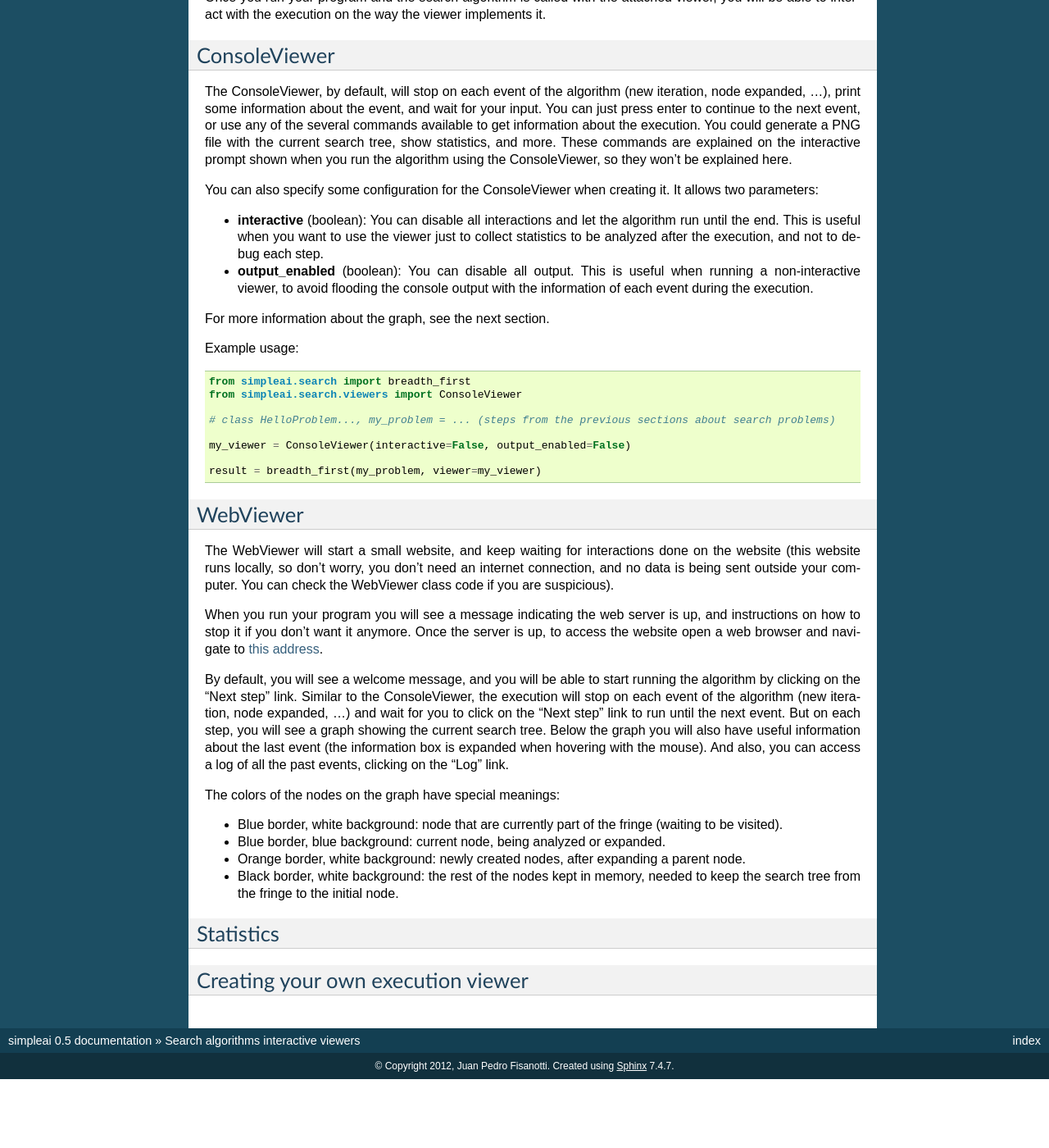
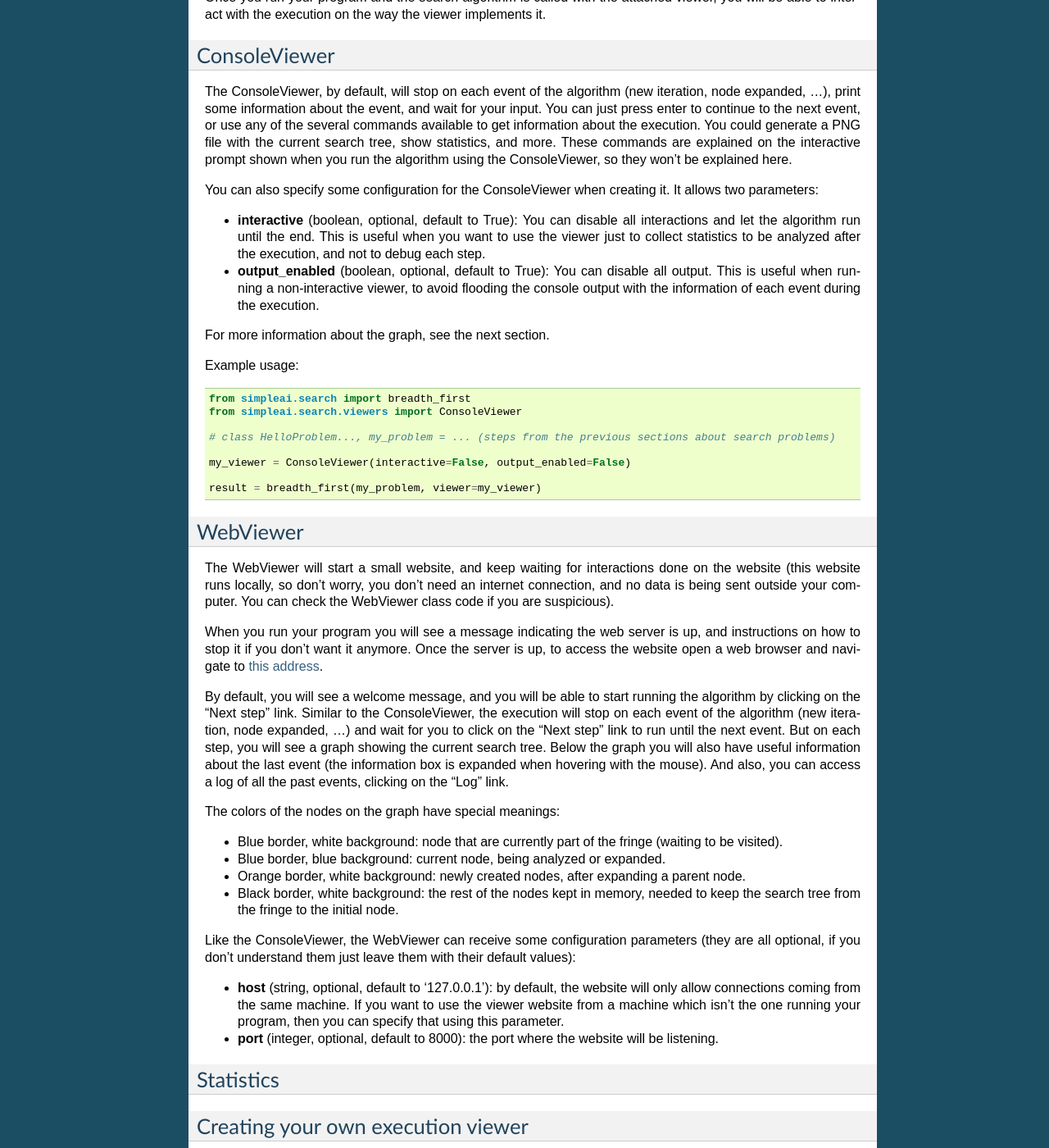
Before and after one commit to simpleai-team/simpleai, a Sphinx documentation site: the page built from docs/search_viewers.rst, in a window 1280 px wide and 1400 px high, scrolled down 780 px. Shown: the whole window at 82% size. Built offline with Sphinx 7.4.7, drawn with Linux system fonts in a browser that asks for light colours; before the commit the page ends 2096 px from its top, so only the background shows below that.

Commit message:
Added the web viewer parameters doc, and specified the default values for the console viewer parameters

```diff
--- a/docs/search_viewers.rst
+++ b/docs/search_viewers.rst
@@ -65,12 +65,14 @@ explained here.
 You can also specify some configuration for the ConsoleViewer when creating it.
 It allows two parameters:
 
-* **interactive** (boolean): You can disable all interactions and let the algorithm run
-  until the end. This is useful when you want to use the viewer just to collect
-  statistics to be analyzed after the execution, and not to debug each step.
-* **output_enabled** (boolean): You can disable all output. This is useful when running
-  a non-interactive viewer, to avoid flooding the console output with the
-  information of each event during the execution.
+* **interactive** (boolean, optional, default to True): You can disable all
+  interactions and let the algorithm run until the end. This is useful when you
+  want to use the viewer just to collect statistics to be analyzed after the
+  execution, and not to debug each step.
+* **output_enabled** (boolean, optional, default to True): You can disable all
+  output. This is useful when running a non-interactive viewer, to avoid
+  flooding the console output with the information of each event during the
+  execution.
 
 For more information about the graph, see the next section.
 
@@ -121,8 +123,21 @@ The colors of the nodes on the graph have special meanings:
 * Black border, white background: the rest of the nodes kept in memory, needed
   to keep the search tree from the fringe to the initial node.
 
+Like the ConsoleViewer, the WebViewer can receive some configuration parameters
+(they are all optional, if you don't understand them just leave them with their
+default values):
+
+* **host** (string, optional, default to '127.0.0.1'): by default, the website
+  will only allow connections coming from the same machine. If you want to use
+  the viewer website from a machine which isn't the one running your program,
+  then you can specify that using this parameter.
+* **port** (integer, optional, default to 8000): the port where the website
+  will be listening.
+
 Statistics
 ----------
 
+
+
 Creating your own execution viewer
 ----------------------------------
```
